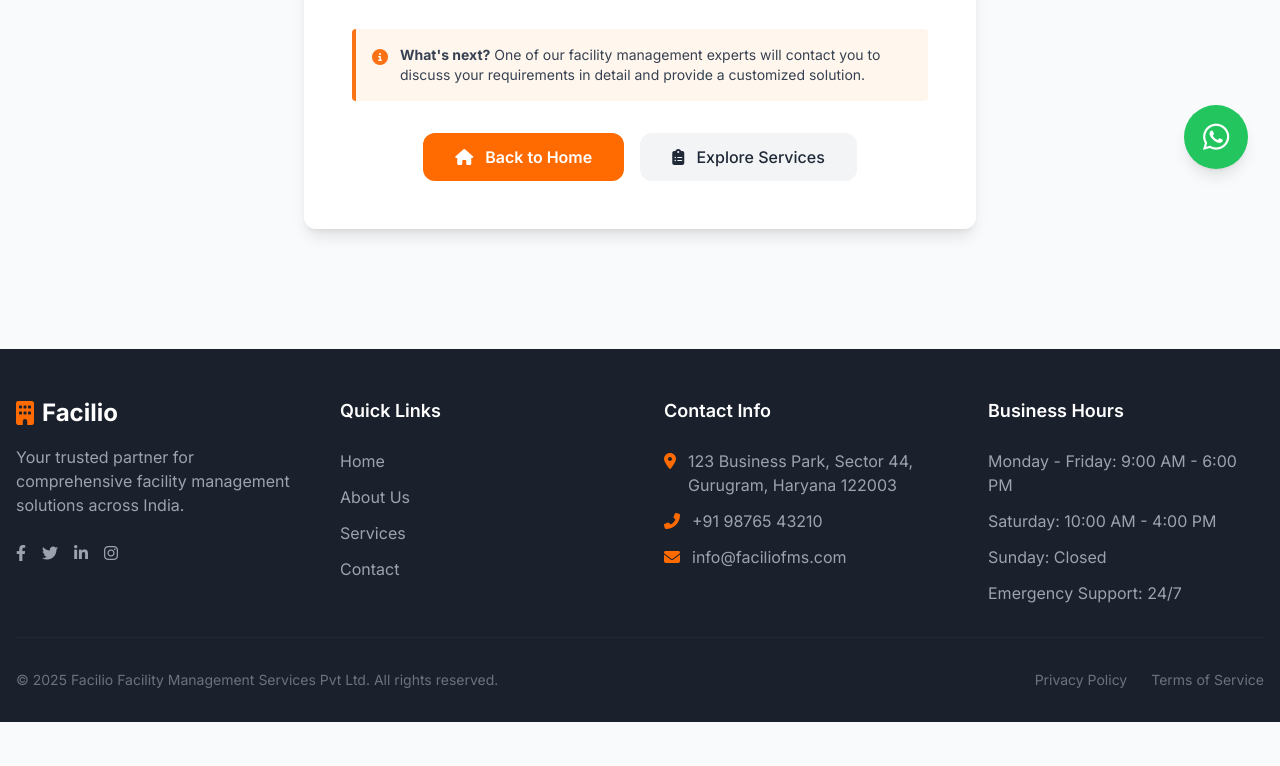
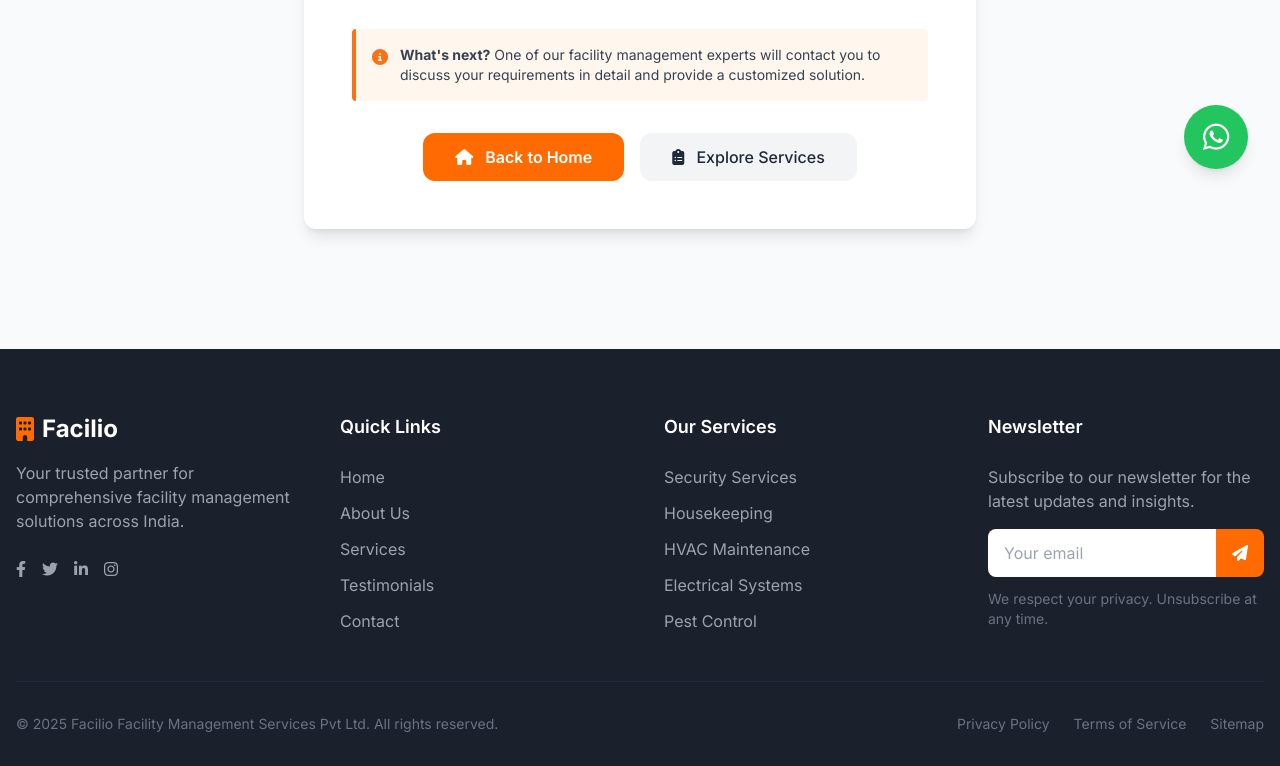
Before and after one commit to faciliofms/web, a plain HTML site: page thank-you.html in a window 1280 px wide. Shown: the part 583-1349 px from the top of the page. Before the commit the page ends 1305 px from the top, so only its background shows below. Drawn offline with nearby package versions, Linux system fonts and the light colour scheme.

Commit message:
Update thank-you.html uppull

```diff
--- a/thank-you.html
+++ b/thank-you.html
@@ -149,10 +149,11 @@
         </div>
     </section>
 
-    <!-- Footer (same as index.html) -->
-    <footer class="bg-dark-blue text-white pt-12 pb-8">
+
+                       <!-- Footer -->
+    <footer class="bg-dark-blue text-white pt-16 pb-8">
         <div class="container mx-auto px-4">
-            <div class="grid grid-cols-1 md:grid-cols-2 lg:grid-cols-4 gap-12 mb-8">
+            <div class="grid grid-cols-1 md:grid-cols-2 lg:grid-cols-4 gap-12 mb-12">
                 <div>
                     <div class="text-2xl font-bold flex items-center mb-4">
                         <i class="fas fa-building text-orange-primary mr-2"></i> Facilio
@@ -177,39 +178,35 @@
                 <div>
                     <h4 class="text-lg font-semibold mb-6">Quick Links</h4>
                     <ul class="space-y-3">
-                        <li><a href="index.html" class="text-gray-400 hover:text-orange-primary transition duration-300">Home</a></li>
-                        <li><a href="about.html" class="text-gray-400 hover:text-orange-primary transition duration-300">About Us</a></li>
-                        <li><a href="serves.html" class="text-gray-400 hover:text-orange-primary transition duration-300">Services</a></li>
-                        <li><a href="contact.html" class="text-gray-400 hover:text-orange-primary transition duration-300">Contact</a></li>
+                        <li><a href="#home" class="text-gray-400 footer-link hover:text-orange-primary transition duration-300">Home</a></li>
+                        <li><a href="#about.html" class="text-gray-400 footer-link hover:text-orange-primary transition duration-300">About Us</a></li>
+                        <li><a href="serves.html" class="text-gray-400 footer-link hover:text-orange-primary transition duration-300">Services</a></li>
+                        <li><a href="#testimonials" class="text-gray-400 footer-link hover:text-orange-primary transition duration-300">Testimonials</a></li>
+                        <li><a href="contact.html" class="text-gray-400 footer-link hover:text-orange-primary transition duration-300">Contact</a></li>
                     </ul>
                 </div>
 
                 <div>
-                    <h4 class="text-lg font-semibold mb-6">Contact Info</h4>
-                    <ul class="space-y-3 text-gray-400">
-                        <li class="flex items-start">
-                            <i class="fas fa-map-marker-alt mt-1 mr-3 text-orange-primary"></i>
-                            <span>123 Business Park, Sector 44, Gurugram, Haryana 122003</span>
-                        </li>
-                        <li class="flex items-center">
-                            <i class="fas fa-phone-alt mr-3 text-orange-primary"></i>
-                            <span>+91 98765 43210</span>
-                        </li>
-                        <li class="flex items-center">
-                            <i class="fas fa-envelope mr-3 text-orange-primary"></i>
-                            <span>info@faciliofms.com</span>
-                        </li>
+                    <h4 class="text-lg font-semibold mb-6">Our Services</h4>
+                    <ul class="space-y-3">
+                        <li><a href="serves.html" class="text-gray-400 footer-link hover:text-orange-primary transition duration-300">Security Services</a></li>
+                        <li><a href="serves.html" class="text-gray-400 footer-link hover:text-orange-primary transition duration-300">Housekeeping</a></li>
+                        <li><a href="serves.html" class="text-gray-400 footer-link hover:text-orange-primary transition duration-300">HVAC Maintenance</a></li>
+                        <li><a href="serves.html" class="text-gray-400 footer-link hover:text-orange-primary transition duration-300">Electrical Systems</a></li>
+                        <li><a href="serves.html" class="text-gray-400 footer-link hover:text-orange-primary transition duration-300">Pest Control</a></li>
                     </ul>
                 </div>
 
                 <div>
-                    <h4 class="text-lg font-semibold mb-6">Business Hours</h4>
-                    <ul class="space-y-3 text-gray-400">
-                        <li>Monday - Friday: 9:00 AM - 6:00 PM</li>
-                        <li>Saturday: 10:00 AM - 4:00 PM</li>
-                        <li>Sunday: Closed</li>
-                        <li>Emergency Support: 24/7</li>
-                    </ul>
+                    <h4 class="text-lg font-semibold mb-6">Newsletter</h4>
+                    <p class="text-gray-400 mb-4">Subscribe to our newsletter for the latest updates and insights.</p>
+                    <form class="flex">
+                        <input type="email" placeholder="Your email" class="px-4 py-3 w-full rounded-l-lg focus:outline-none text-gray-800">
+                        <button class="orange-button rounded-l-none rounded-r-lg px-4">
+                            <i class="fas fa-paper-plane"></i>
+                        </button>
+                    </form>
+                    <p class="text-gray-500 text-sm mt-3">We respect your privacy. Unsubscribe at any time.</p>
                 </div>
             </div>
 
@@ -218,6 +215,7 @@
                 <div class="flex space-x-6">
                     <a href="#" class="text-gray-500 hover:text-orange-primary text-sm transition duration-300">Privacy Policy</a>
                     <a href="#" class="text-gray-500 hover:text-orange-primary text-sm transition duration-300">Terms of Service</a>
+                    <a href="#" class="text-gray-500 hover:text-orange-primary text-sm transition duration-300">Sitemap</a>
                 </div>
             </div>
         </div>
```
